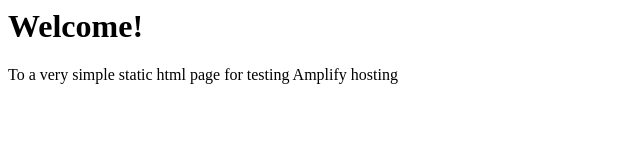
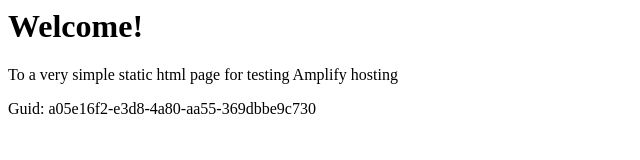
Before and after one commit to aws-aemilia-sin/Github-PR-Commit-Integration-Test-DoNotTouch-v0-preprod-ap-southeast-1, a website: page src/index.html in a window 1280 px wide. Shown: the whole page, without its empty margins (0-640 px from the left). Drawn offline with Linux system fonts and the light colour scheme.

Commit message:
commit from integ tests

```diff
--- a/src/index.html
+++ b/src/index.html
@@ -1,3 +1,5 @@
+
+
 <html lang="en">
 
 <head>
@@ -10,6 +12,6 @@
 <body>
     <h1>Welcome!</h1>
     <p>To a very simple static html page for testing Amplify hosting</p>
-</body>
+    <p>Guid: a05e16f2-e3d8-4a80-aa55-369dbbe9c730</p></body>
 
 </html>
```
